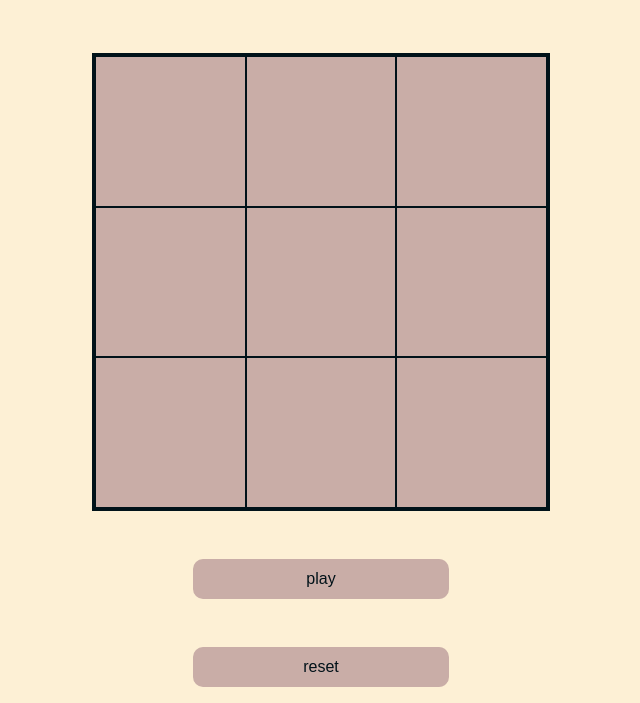
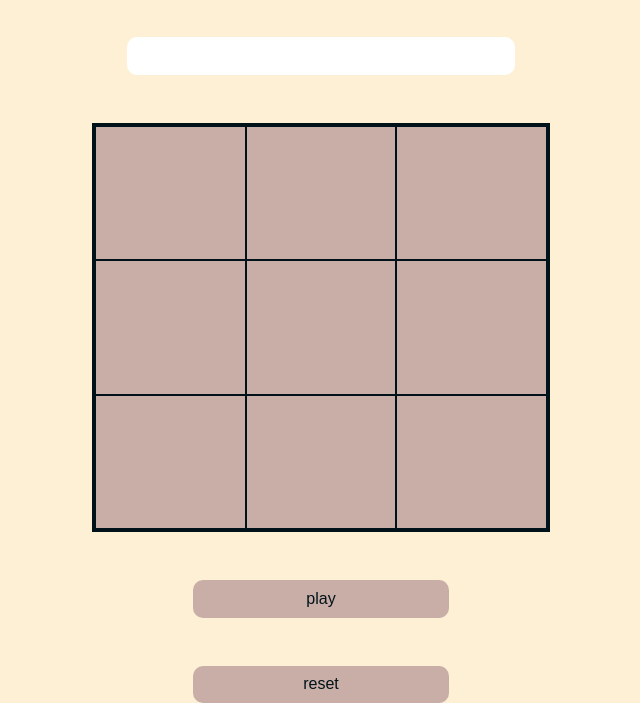
Before and after one commit to AdishtJaglan/tic-tac-toe, a plain HTML site: page index.html in a window 1280 px wide. Shown: the part 97-800 px from the top of the page, without its empty margins (319-959 px from the left). Drawn offline with Linux system fonts and the light colour scheme.

Commit message:
add display to show winner

```diff
--- a/index.html
+++ b/index.html
@@ -10,6 +10,8 @@
 
 <body>
     <h1>Tic-Tac-Toe</h1>
+
+    <input type="text" class="winner-display" readonly>
 
     <div class="grid">
         <div class="grid-item" data-row="0" data-column="0"></div>
--- a/script.js
+++ b/script.js
@@ -138,11 +138,11 @@ const gameController = (playerOneName = "Player One", playerTwoName = "Player Tw
 };
 
 const playTicTacToe = () => {
-    const grid_item = document.querySelectorAll(".grid-item");
+    const gridItem = document.querySelectorAll(".grid-item");
 
     const game = gameController();
 
-    grid_item.forEach((cell) => {
+    gridItem.forEach((cell) => {
         cell.addEventListener("click", () => {
             if (!game.checkWinner() && cell.textContent === "") {
                 let column = cell.dataset.column;
--- a/style.css
+++ b/style.css
@@ -61,3 +61,12 @@ body {
 .btn:hover {
     background-color: #9a8c98;
 }
+
+.winner-display {
+    border: none;
+    border-radius: 10px;
+    outline: none;
+
+    width: 30%;
+    height: 5%;
+}
```
